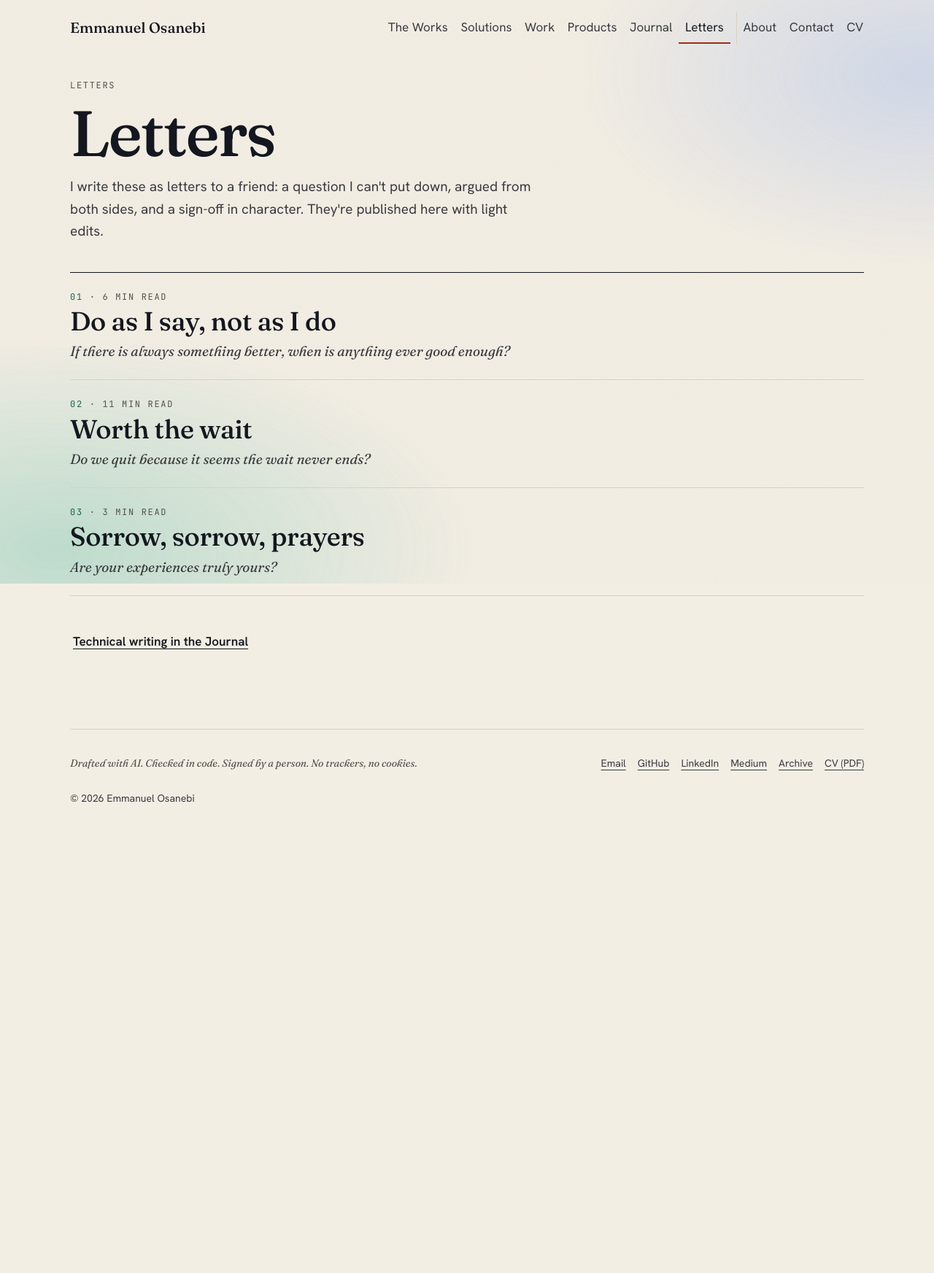
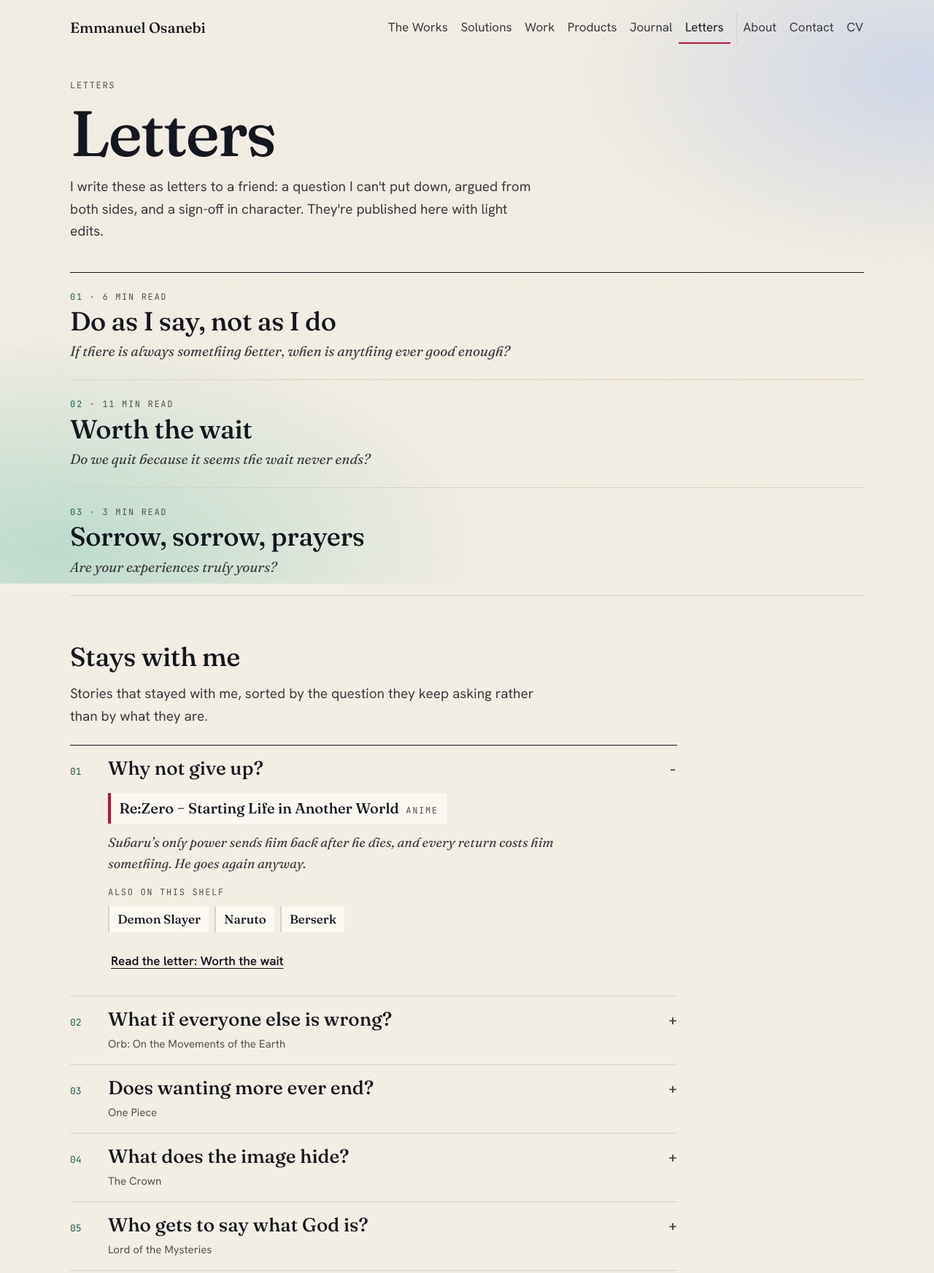
Before and after one commit to emms204/emms204.github.io, an Astro site: page /letters in a window 1280 px wide. Shown: the top 1745 px of the page at 73% size. Before the commit the page ends 1144 px from the top, so only its background shows below. Built offline with nearby package versions, Linux system fonts and the light colour scheme; Astro itself is replaced by a stand-in of ours.

Commit message:
Preview: Liverpool red accent (#C8102E / dark #FF5A6E, text-safe seal-ink), 'Stays with me' shelf on /letters/ (draft lines), 404 title phrase, letter fixes (signature dish, secondary school)

```diff
--- /dev/null
+++ b/src/components/works/Shelf.astro
@@ -0,0 +1,24 @@
+---
+import { shelf, SHELF_INTRO } from '../../content/shelf';
+// Native <details>/<summary>: works without JS, adds no JS, keyboard accessible.
+// Lines rendered here are DRAFT copy (see src/content/shelf.ts); the "DRAFT: " prefix is stripped for display.
+const show = (l: string) => l.replace(/^DRAFT:\s*/, '');
+---
+<section id="shelf" class="wrap shelf" aria-labelledby="shelf-h">
+  <h2 id="shelf-h" class="display-3">Stays with me</h2>
+  <p class="lede">{SHELF_INTRO}</p>
+  <div class="shelf-rows">
+    {shelf.map((r, i) => (
+      <details class="shelf-row" open={i === 0}>
+        <summary class="shelf-q"><span class="fig">{String(i + 1).padStart(2, '0')}</span><span class="shelf-q-t">{r.question}</span><span class="shelf-lead-peek">{r.lead.title}</span></summary>
+        <div class="shelf-body">
+          <p class="shelf-spine shelf-spine-lead"><cite>{r.lead.title}</cite><span class="kicker">{r.lead.medium}</span></p>
+          <p class="shelf-line" data-draft="true">{show(r.line)}</p>
+          <p class="kicker mt-4">Also on this shelf</p>
+          <ul class="shelf-also">{r.also.map((a) => <li class="shelf-spine"><cite>{a.title}</cite>{a.note && <span class="shelf-note"> ({a.note})</span>}</li>)}</ul>
+          {r.letter && <p class="mt-4"><a class="btn-line" href={`/letters/${r.letter.slug}/`}>Read the letter: {r.letter.title}</a></p>}
+        </div>
+      </details>
+    ))}
+  </div>
+</section>
--- a/src/content/profile.ts
+++ b/src/content/profile.ts
@@ -674,8 +674,8 @@ export const atelier = {
     ],
   },
   notFound: {
-    title: 'Take two',
-    body: 'This page did not make it past the sketch. Try again from the cover.',
+    title: 'You’ll never walk alone.', // title phrase only, no lyrics (Emmanuel, 19 Nov 2026)
+    body: 'Here’s the way back.',
   },
   footer: { note: 'Drafted with AI. Checked in code. Signed by a person. No trackers, no cookies.' },
 };
--- /dev/null
+++ b/src/content/shelf.ts
@@ -0,0 +1,54 @@
+/**
+ * "Stays with me" shelf (Emmanuel, t53u, 19 Nov 2026): stories he named, sorted by the question each asks.
+ * Text only: no images, posters, stills, logos or quotes from the works.
+ *
+ * DRAFT COPY: every `line` below is a placeholder written from Emmanuel's reasons
+ * ("the courage to not give up; an alternative life view, the alternate decision; the possibility of more,
+ * no end to ambition; the branding, the cosmetic; the description of who God is and why we can challenge it").
+ * Emmanuel to rewrite each line in his own words before publishing.
+ */
+export interface ShelfRow {
+  question: string;
+  lead: { title: string; medium: string };
+  line: string; // DRAFT copy for Emmanuel to rewrite
+  also: { title: string; note?: string }[];
+  letter?: { slug: string; title: string };
+}
+
+export const SHELF_INTRO = 'Stories that stayed with me, sorted by the question they keep asking rather than by what they are.';
+
+export const shelf: ShelfRow[] = [
+  {
+    question: 'Why not give up?',
+    lead: { title: 'Re:Zero − Starting Life in Another World', medium: 'Anime' },
+    line: 'DRAFT: Subaru’s only power sends him back after he dies, and every return costs him something. He goes again anyway.',
+    also: [{ title: 'Demon Slayer' }, { title: 'Naruto' }, { title: 'Berserk' }],
+    letter: { slug: 'worth-the-wait', title: 'Worth the wait' },
+  },
+  {
+    question: 'What if everyone else is wrong?',
+    lead: { title: 'Orb: On the Movements of the Earth', medium: 'Anime' },
+    line: 'DRAFT: People risk everything for an idea the authorities of their time call heresy: that the Earth moves.',
+    also: [{ title: 'Monster' }],
+  },
+  {
+    question: 'Does wanting more ever end?',
+    lead: { title: 'One Piece', medium: 'Anime' },
+    line: 'DRAFT: A whole world sets out after one treasure, and the search becomes the point.',
+    also: [{ title: 'Tower of God' }, { title: 'Shangri-La Frontier' }, { title: 'Peaky Blinders' }],
+    letter: { slug: 'do-as-i-say-not-as-i-do', title: 'Do as I say, not as I do' },
+  },
+  {
+    question: 'What does the image hide?',
+    lead: { title: 'The Crown', medium: 'TV series' },
+    line: 'DRAFT: The person and the institution are never quite the same thing, and the image has to hold.',
+    also: [{ title: 'The Originals' }],
+  },
+  {
+    question: 'Who gets to say what God is?',
+    lead: { title: 'Lord of the Mysteries', medium: 'Novel' },
+    line: 'DRAFT: Divinity is something people climb toward, so what a god is gets examined, not accepted.',
+    also: [{ title: 'Orb: On the Movements of the Earth', note: 'also under “What if everyone else is wrong?”' }],
+    letter: { slug: 'sorrow-sorrow-prayers', title: 'Sorrow, sorrow, prayers' },
+  },
+];
--- a/src/pages/letters/index.astro
+++ b/src/pages/letters/index.astro
@@ -1,6 +1,7 @@
 ---
 import Layout from '../../layouts/Layout.astro';
 import { getLetters, readingMinutes } from '../../lib/letters';
+import Shelf from '../../components/works/Shelf.astro';
 const letters = await getLetters();
 ---
 <Layout title="Letters — Emmanuel Osanebi" description="Letters to a friend about wanting more, waiting, and what makes a person. Essays by Emmanuel Osanebi.">
@@ -18,5 +19,6 @@ const letters = await getLetters();
       </li>
     ))}
   </ol>
+  <Shelf />
   <p class="wrap mt-10"><a class="btn-line" href="/journal/">Technical writing in the Journal</a></p>
 </Layout>
--- a/src/styles/global.css
+++ b/src/styles/global.css
@@ -14,13 +14,13 @@
 
 :root {
   --paper: #F3EEE4; --paper-2: #FBF8F2; --ink: #14171F; --graphite: #3A3A3F; --pencil: #5E5C57;
-  --seal: #B8361D; --on-seal: #FFFFFF; --ledger: #1B6250; --rule: #D9D1C2;
+  --seal: #C8102E; --seal-ink: #C8102E; --on-seal: #FFFFFF; /* Liverpool red, accent only (Emmanuel, 19 Nov 2026) */ --ledger: #1B6250; --rule: #D9D1C2;
   color-scheme: light dark;
 }
 @media (prefers-color-scheme: dark) {
   :root {
     --paper: #14171F; --paper-2: #1C2029; --ink: #EDE7DC; --graphite: #CFC8BC; --pencil: #A9A398;
-    --seal: #FF6B4E; --on-seal: #14171F; --ledger: #5FC2A4; --rule: #343946;
+    --seal: #FF5A6E; --seal-ink: #FF5A6E; --on-seal: #14171F; --ledger: #5FC2A4; --rule: #343946;
   }
 }
 
@@ -59,7 +59,7 @@ body::before { content: ""; position: fixed; inset: 0; pointer-events: none; z-i
 .fig { font-family: var(--font-mono); color: var(--ledger); font-variant-numeric: tabular-nums; }
 .card { background: var(--paper-2); border: 1px solid var(--rule); border-radius: 10px; }
 .placeholder { border: 1.5px dashed var(--pencil); border-radius: 8px; padding: .75rem 1rem; color: var(--graphite); font-size: .9375rem; background: transparent; }
-.placeholder strong { font-family: var(--font-mono); font-weight: 400; font-size: .75rem; letter-spacing: .12em; text-transform: uppercase; color: var(--seal); display: block; }
+.placeholder strong { font-family: var(--font-mono); font-weight: 400; font-size: .75rem; letter-spacing: .12em; text-transform: uppercase; color: var(--seal-ink); display: block; }
 
 /* ---------- Pathway chooser (works with CSS :has, no JS) ---------- */
 .chooser input { position: absolute; opacity: 0; width: 1px; height: 1px; }
@@ -91,7 +91,7 @@ body::before { content: ""; position: fixed; inset: 0; pointer-events: none; z-i
 .flow .cap { fill: var(--graphite); font-family: var(--font-mono); font-size: 11px; letter-spacing: 1.5px; }
 .flow .signed { stroke: var(--seal); }
 .flow .seal circle { fill: none; stroke: var(--seal); }
-.flow .seal text { fill: var(--seal); }
+.flow .seal text { fill: var(--seal-ink); }
 .flow .v-sm { display: none; }
 @media (width < 40rem) { .flow .v-lg { display: none; } .flow .v-sm { display: block; } }
 @supports (animation-timeline: view()) {
@@ -106,7 +106,7 @@ body::before { content: ""; position: fixed; inset: 0; pointer-events: none; z-i
 @keyframes seal-in { from { opacity: 0; transform: scale(1.6) rotate(-20deg); } to { opacity: 1; transform: scale(1) rotate(-8deg); } }
 
 /* Seal mark */
-.seal-mark { color: var(--seal); }
+.seal-mark { color: var(--seal-ink); }
 
 /* Header nav: scrollable row on phones */
 .site-nav { flex-wrap: wrap; }
@@ -135,7 +135,7 @@ body::before { content: ""; position: fixed; inset: 0; pointer-events: none; z-i
 .nav-split { margin-left: .5rem; border-left: 1px solid var(--rule); }
 .moved { border-left: 3px solid var(--seal); padding: .5rem 0 .5rem 1rem; color: var(--graphite); }
 .moved a { font-weight: 600; }
-.stamp { display: inline-grid; place-items: center; font-family: var(--font-mono); font-size: .75rem; letter-spacing: .18em; text-transform: uppercase; color: var(--seal);
+.stamp { display: inline-grid; place-items: center; font-family: var(--font-mono); font-size: .75rem; letter-spacing: .18em; text-transform: uppercase; color: var(--seal-ink);
   border: 2px solid var(--seal); border-radius: 6px; padding: .35rem .7rem; transform: rotate(-6deg); }
 @keyframes stamp-in { from { opacity: 0; transform: scale(1.8) rotate(-18deg); } to { opacity: 1; transform: scale(1) rotate(-6deg); } }
 
@@ -189,7 +189,7 @@ body::before { content: ""; position: fixed; inset: 0; pointer-events: none; z-i
 .bench-head { max-width: 46rem; }
 .bench-lede { margin-top: .75rem; font-size: 1.125rem; color: var(--graphite); }
 .bench-flag { margin-top: 1rem; display: inline-flex; flex-wrap: wrap; gap: .6rem; align-items: baseline; font-size: .9375rem; border: 1.5px dashed var(--pencil); border-radius: 6px; padding: .45rem .8rem; color: var(--graphite); }
-.bench-flag strong { font-family: var(--font-mono); font-weight: 400; letter-spacing: .14em; text-transform: uppercase; color: var(--seal); font-size: .75rem; }
+.bench-flag strong { font-family: var(--font-mono); font-weight: 400; letter-spacing: .14em; text-transform: uppercase; color: var(--seal-ink); font-size: .75rem; }
 .bench-controls { margin-top: 2rem; display: flex; flex-wrap: wrap; gap: 1rem 2rem; align-items: center; justify-content: space-between; }
 .bench-controls[hidden], .bench-nav[hidden] { display: none; }
 .bench-cases { display: flex; flex-wrap: wrap; gap: .5rem; }
@@ -228,7 +228,7 @@ body::before { content: ""; position: fixed; inset: 0; pointer-events: none; z-i
 .propose { margin-top: 1rem; }
 .propose-pair { display: grid; grid-template-columns: 1fr; gap: .4rem; font-family: var(--font-mono); font-size: .9375rem; align-items: center; }
 .connector { display: block; height: 2px; background: var(--ink); position: relative; transform-origin: left; width: 100%; min-width: 3rem; }
-.connector::after { content: "proposed match"; position: absolute; left: 50%; top: -1.35rem; transform: translateX(-50%); font-size: .6875rem; letter-spacing: .1em; text-transform: uppercase; color: var(--seal); white-space: nowrap; }
+.connector::after { content: "proposed match"; position: absolute; left: 50%; top: -1.35rem; transform: translateX(-50%); font-size: .6875rem; letter-spacing: .1em; text-transform: uppercase; color: var(--seal-ink); white-space: nowrap; }
 @container bench (width >= 40rem) { .propose-pair { grid-template-columns: auto 1fr auto; gap: 1rem; padding-top: 1.4rem; } }
 @container bench (width < 40rem) { .connector { width: 2px; height: 2.4rem; min-width: 0; margin-left: 1rem; transform-origin: top; } .connector::after { left: 1rem; top: .7rem; transform: none; } }
 .annot { margin-top: 1.25rem; }
@@ -240,7 +240,7 @@ body::before { content: ""; position: fixed; inset: 0; pointer-events: none; z-i
 .check-res { font-weight: 600; }
 .check-why { display: block; font-weight: 400; color: var(--graphite); font-size: .875rem; }
 .is-ok .mark, .verdict.is-ok { color: var(--ledger); }
-.is-bad .mark, .verdict.is-bad { color: var(--seal); }
+.is-bad .mark, .verdict.is-bad { color: var(--seal-ink); }
 .check-row.is-bad { background: color-mix(in srgb, var(--seal) 8%, transparent); }
 .verdict { margin-top: 1rem; font-weight: 600; font-size: 1.0625rem; }
 @container bench (width < 34rem) {
@@ -293,7 +293,7 @@ body::before { content: ""; position: fixed; inset: 0; pointer-events: none; z-i
 /* ---------- Solutions ---------- */
 .offers { margin-top: 3rem; }
 .offer { display: grid; gap: 1.25rem; padding: 2.25rem 0; border-top: 1px solid var(--ink); }
-.offer-n { font-family: var(--font-serif); font-size: 3.5rem; line-height: 1; color: var(--seal); }
+.offer-n { font-family: var(--font-serif); font-size: 3.5rem; line-height: 1; color: var(--seal-ink); }
 .offer-title .margin-note { margin-top: .5rem; font-size: 1.125rem; }
 .offer-gets { margin-top: .5rem; display: grid; gap: .5rem; padding-left: 1.25rem; list-style: "— "; }
 .offer-behind { margin-top: .4rem; display: grid; gap: .1rem; }
@@ -335,7 +335,7 @@ body::before { content: ""; position: fixed; inset: 0; pointer-events: none; z-i
 .inq-radio { display: flex; gap: .7rem; align-items: center; min-height: 44px; padding: .5rem .8rem; border: 1px solid var(--rule); border-radius: 6px; background: var(--paper-2); cursor: pointer; }
 .inq-radio input { width: 1.2rem; height: 1.2rem; accent-color: var(--seal); flex: none; }
 .inq-radio:has(input:checked) { border-color: var(--ink); box-shadow: inset 4px 0 0 var(--seal); font-weight: 600; }
-.field-error { margin-top: .35rem; color: var(--seal); font-weight: 600; font-size: .9375rem; }
+.field-error { margin-top: .35rem; color: var(--seal-ink); font-weight: 600; font-size: .9375rem; }
 [aria-invalid=true] { border-color: var(--seal) !important; box-shadow: 0 0 0 1px var(--seal); }
 .inq-errors { border-left: 3px solid var(--seal); padding: .5rem 1rem; outline: none; }
 .inq-errors[hidden], .inq-state[hidden] { display: none; }
@@ -402,7 +402,7 @@ button[disabled] { opacity: .7; cursor: progress; }
 /* audit log (simulated) */
 .audit { border: 1.5px dashed var(--pencil); border-radius: 6px; padding: .75rem 1rem; font-size: .875rem; width: 100%; }
 .audit[hidden] { display: none; }
-.audit-h strong { font-family: var(--font-mono); font-weight: 400; letter-spacing: .12em; text-transform: uppercase; color: var(--seal); font-size: .75rem; display: block; }
+.audit-h strong { font-family: var(--font-mono); font-weight: 400; letter-spacing: .12em; text-transform: uppercase; color: var(--seal-ink); font-size: .75rem; display: block; }
 .audit-h span { color: var(--graphite); }
 .audit dl { margin-top: .5rem; display: grid; grid-template-columns: auto 1fr; gap: .2rem .9rem; }
 .audit dt { font-family: var(--font-mono); font-size: .75rem; text-transform: uppercase; letter-spacing: .08em; color: var(--graphite); padding-top: .1rem; }
@@ -434,7 +434,7 @@ button[disabled] { opacity: .7; cursor: progress; }
 .story-bible { margin-top: 1.25rem; background: var(--paper-2); border-left: 3px solid var(--ink); padding: .75rem 1rem; }
 .story-char { font-family: var(--font-serif); font-size: 1.125rem; margin-top: .25rem; }
 .story-bible ul { margin-top: .4rem; display: grid; gap: .25rem; font-size: .9375rem; }
-.story-bible .fig { font-size: .75rem; color: var(--seal); margin-right: .3rem; }
+.story-bible .fig { font-size: .75rem; color: var(--seal-ink); margin-right: .3rem; }
 .story-scene { margin-top: 1rem; font-style: italic; }
 .story-scene .kicker { font-style: normal; margin-right: .4rem; }
 .story-pick { margin-top: 1rem; }
@@ -472,7 +472,7 @@ button[disabled] { opacity: .7; cursor: progress; }
 .living-svg .ls-trace-bad path { stroke: var(--seal); }
 .living-svg .ls-trace path:nth-child(2) { stroke-dasharray: 6 5; }
 .living-svg .ls-seal circle { fill: none; stroke: var(--seal); stroke-width: 2; }
-.living-svg .ls-seal text, .living-svg .ls-stop text { fill: var(--seal); font-family: var(--font-mono); font-size: 10px; letter-spacing: 1px; }
+.living-svg .ls-seal text, .living-svg .ls-stop text { fill: var(--seal-ink); font-family: var(--font-mono); font-size: 10px; letter-spacing: 1px; }
 .living-svg .ls-seal text { font-size: 9px; letter-spacing: .5px; }
 .living-svg .ls-stop rect { fill: var(--paper); stroke: var(--seal); stroke-width: 1.6; }
 .living [data-for] { transition: opacity .2s; }
@@ -496,7 +496,7 @@ button[disabled] { opacity: .7; cursor: progress; }
 .ls-out { margin-top: .35rem; font-size: .9375rem; }
 .ls-out-k { font-family: var(--font-mono); font-size: .75rem; letter-spacing: .08em; text-transform: uppercase; }
 .ls-out.is-ok .ls-out-k { color: var(--ledger); }
-.ls-out.is-bad .ls-out-k { color: var(--seal); }
+.ls-out.is-bad .ls-out-k { color: var(--seal-ink); }
 .living[data-js][data-case="a"] .ls-out[data-for="b"], .living[data-js][data-case="b"] .ls-out[data-for="a"] { display: none; }
 .living[data-js][data-case="b"] .ls-step.ls-decide::before { border-style: dashed; border-color: var(--pencil); }
 .living[data-js][data-case="b"] .ls-step.ls-decide .ls-step-h { text-decoration: line-through; text-decoration-color: var(--seal); }
@@ -556,10 +556,10 @@ button[disabled] { opacity: .7; cursor: progress; }
   --bg-cool: #9FD3C1; --bg-hot: #F2B49C; --bg-warm: #F1D79A; --bg-blue: #BCCBEA; --bg-a: .75; --bg-b: .55; --bg-c: .11;
 }
 /* With a backdrop on, the seal red deepens a touch so small red labels keep 4.5:1 over tinted paper. */
-[data-bg] { --seal: #A02D17; --pencil: #53514C; }
+[data-bg] { --seal-ink: #A50D26; --pencil: #53514C; } /* text-safe red over the colour field, worst case incl. Rejected */
 @media (prefers-color-scheme: dark) {
   :root { --bg-cool: #0D4034; --bg-hot: #6A2416; --bg-warm: #45360F; --bg-blue: #1D2F52; --bg-a: .9; --bg-b: .8; --bg-c: .1; }
-  [data-bg] { --seal: #FF8065; --pencil: #A9A398; }
+  [data-bg] { --seal-ink: #FF7A8A; --pencil: #A9A398; }
 }
 .bgfx { position: fixed; inset: 0; z-index: -2; pointer-events: none; overflow: hidden; contain: strict; }
 .bgfx > div { display: none; position: absolute; inset: 0; }
@@ -634,7 +634,7 @@ html:has(#living.run[data-case="b"]) .ga-cool { opacity: calc(var(--bg-a) * .4);
 .cb-w { fill: #FFFFFF; stroke: #14171F; stroke-width: .035px; paint-order: stroke; }
 .cb-b { fill: #14171F; stroke: #FFFFFF; stroke-width: .012px; }
 .cb-co text { font-size: .2px; font-weight: 700; fill: #2A2418; font-family: var(--font-mono); }
-.cb-line { stroke: #B8361D; stroke-width: .09px; stroke-linecap: round; opacity: .85; }
+.cb-line { stroke: #C8102E; stroke-width: .09px; stroke-linecap: round; opacity: .85; }
 .chess-now { margin-top: .6rem; font-family: var(--font-mono); font-size: .9375rem; }
 .chess-ctl { margin-top: .5rem; display: flex; gap: .5rem; }
 .chess-ctl button { min-width: 44px; min-height: 44px; font-size: 1.35rem !important; line-height: 1; border: 1px solid var(--ink); border-radius: 6px; background: var(--paper-2); color: var(--ink); font-size: 1rem; }
@@ -650,3 +650,26 @@ html:has(#living.run[data-case="b"]) .ga-cool { opacity: calc(var(--bg-a) * .4);
 .chess-moves .mv-key { font-weight: 700; }
 .chess-moves .mv[aria-current=step] { background: var(--ink); color: var(--paper); }
 .kicker.mv-name { text-transform: none; letter-spacing: .04em; }
+
+/* ── works-v6: Stays with me shelf (text only, native details) ───────── */
+.shelf { margin-top: 4rem; }
+.shelf-rows { margin-top: 1.5rem; border-top: 1px solid var(--ink); max-width: 52rem; }
+.shelf-row { border-bottom: 1px solid var(--rule); }
+.shelf-q { display: grid; grid-template-columns: 2.25rem 1fr auto; align-items: baseline; gap: .25rem 1rem; min-height: 44px; padding-block: 1rem; cursor: pointer; list-style: none; }
+.shelf-q::-webkit-details-marker { display: none; }
+.shelf-q::after { content: "+"; font-family: var(--font-mono); font-size: 1.25rem; color: var(--graphite); grid-column: 3; grid-row: 1; }
+.shelf-row[open] > .shelf-q::after { content: "−"; }
+.shelf-q .fig { font-family: var(--font-mono); font-size: .8125rem; color: var(--ledger); }
+.shelf-q-t { font-family: var(--font-serif); font-size: clamp(1.25rem, 2.6vw, 1.625rem); line-height: 1.2; }
+.shelf-lead-peek { grid-column: 2; font-size: .9375rem; color: var(--pencil); }
+.shelf-row[open] .shelf-lead-peek { display: none; }
+.shelf-q:hover .shelf-q-t { text-decoration: underline; text-decoration-color: var(--seal); text-underline-offset: .15em; }
+.shelf-body { padding: 0 0 1.5rem 3.25rem; }
+@media (max-width: 599px) { .shelf-body { padding-left: 0; } }
+.shelf-spine { display: inline-flex; align-items: baseline; gap: .6rem; border-left: 4px solid var(--seal); padding: .3rem .7rem; background: var(--paper-2); }
+.shelf-spine cite { font-style: normal; font-family: var(--font-serif); font-weight: 500; }
+.shelf-spine-lead cite { font-size: 1.25rem; }
+.shelf-line { margin-top: .75rem; max-width: 40rem; font-family: var(--font-serif); font-style: italic; font-size: 1.125rem; color: var(--graphite); }
+.shelf-also { margin-top: .5rem; display: flex; flex-wrap: wrap; gap: .5rem; }
+.shelf-also .shelf-spine { border-left-width: 2px; border-left-color: var(--rule); }
+.shelf-note { font-size: .875rem; color: var(--pencil); }
```
Also changed, not shown: scripts/test.mjs (+12 -0 lines), src/content/letters/worth-the-wait.md (+2 -2 lines).
